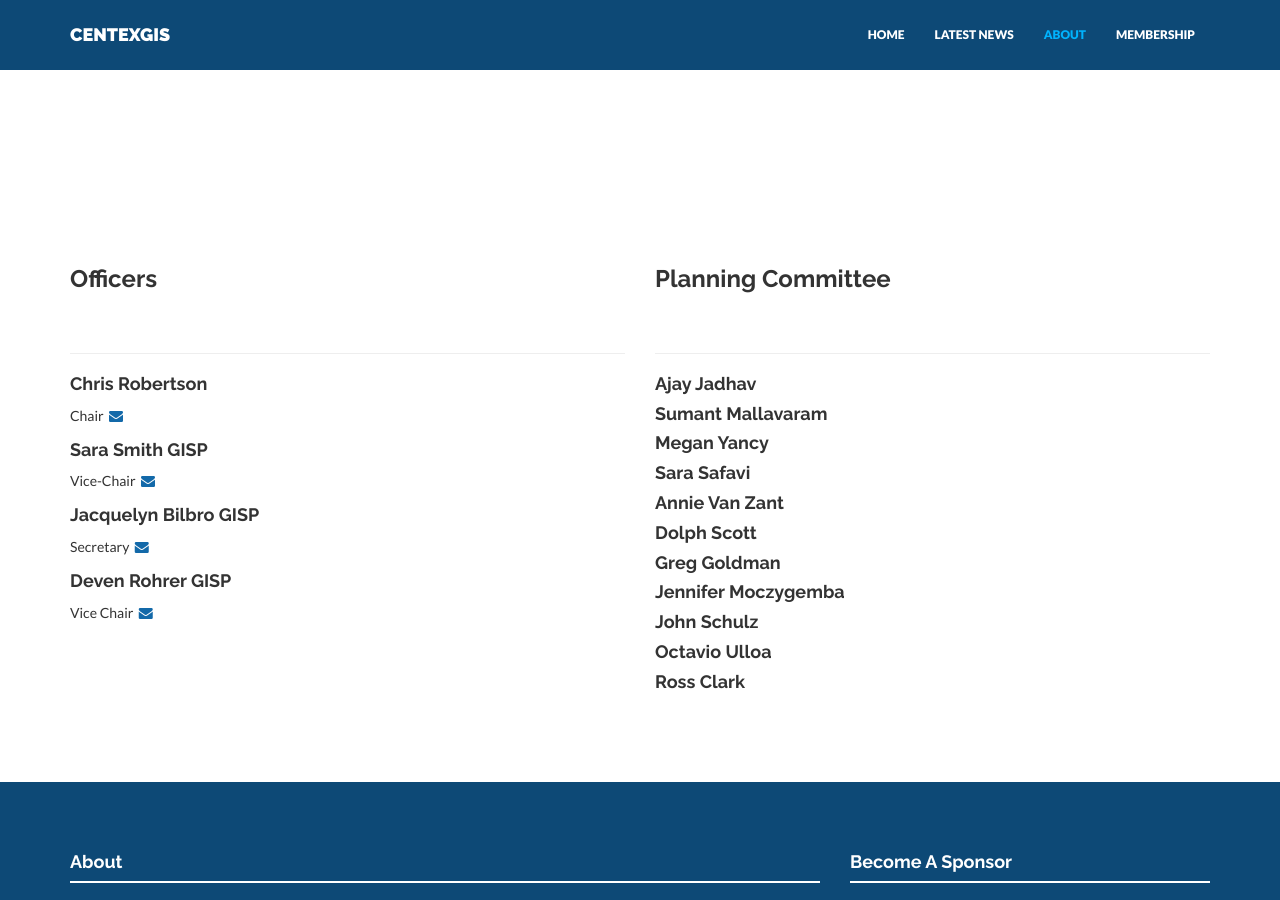
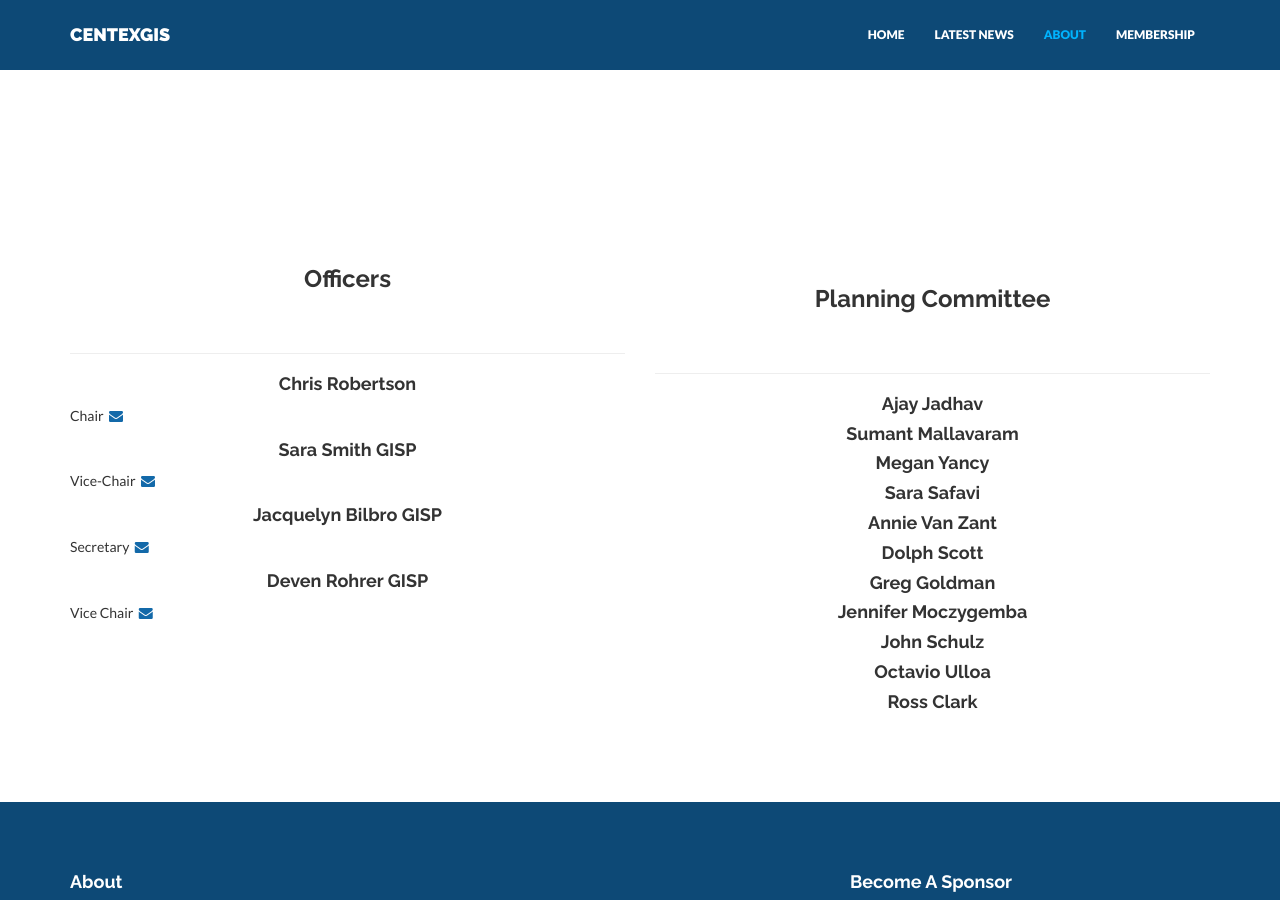
Before and after one commit to centexgis/centexgis.github.io, a Jekyll site: the page built from about.html, in a window 1280 px wide and 900 px high. Built offline with Jekyll 4.4.1, drawn with Linux system fonts in a browser that asks for light colours; nearby versions of some CDN libraries.

Commit message:
more about.html design testing

```diff
--- a/_includes/members.html
+++ b/_includes/members.html
@@ -2,10 +2,10 @@
     <div class="row">
 
         <div class="col-md-6">
-        <h3 class="mb text-left">Officers</h3>
+        <h3 class="mb text-center">Officers</h3>
         <hr>
         {% for member in site.members %}
-            <h4>{{ member.name }}</h4>
+            <h4 class="text-center">{{ member.name }}</h4>
                 <p>
                 {{ member.position }}&nbsp;
                 {% for entry in member.social %}
@@ -14,12 +14,13 @@
                 </p>
             {% endfor %}
         </div>
+        <br>
 
         <div class="col-md-6">
-        <h3 class="mb text-left">Planning Committee</h3>
+        <h3 class="mb text-center">Planning Committee</h3>
         <hr>
         {% for committee in site.committees %}
-            <h4>{{ committee.name }}</h4>
+            <h4 class="text-center">{{ committee.name }}</h4>
         {% endfor %}
         </div>
 
```
